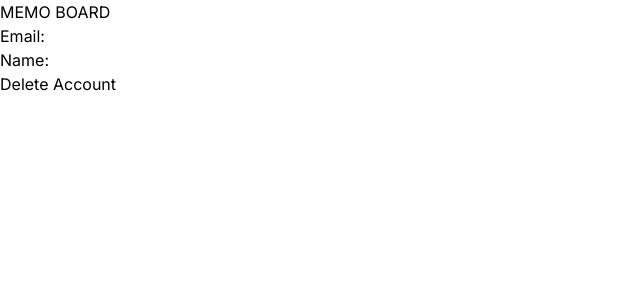
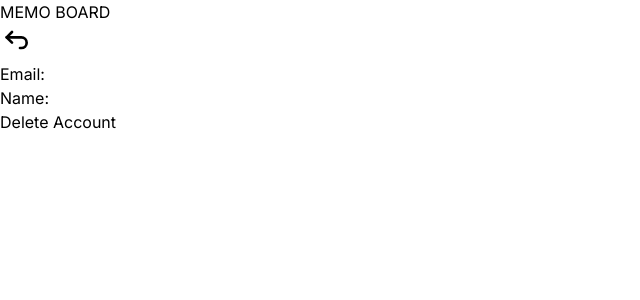
Before and after one commit to spaceofin/nextjs-prac, a Next.js app in the folder memo-board/: page /account-settings in a window 1280 px wide. Shown: the top 300 px of the page, without its empty margins (0-640 px from the left). Built offline with nearby package versions, Linux system fonts and the light colour scheme; no server answers.

Commit message:
[memo-board]feat: implement deleteUser server action and delete user account when 'yes' is clicked in confirmation modal

```diff
--- a/memo-board/src/app/account-settings/delete-account.tsx
+++ b/memo-board/src/app/account-settings/delete-account.tsx
@@ -2,13 +2,20 @@
 
 import { useState } from "react";
 import ConfirmModal from "../components/confirm-modal";
+import deleteUser from "../service/account-service";
+import { signOut } from "next-auth/react";
 
 export default function DeleteAccount({ id }: { id: string }) {
   const [isModalOpen, setIsModalOpen] = useState(false);
 
-  const onConfirm = (confirmed: boolean) => {
+  const onConfirm = async (confirmed: boolean) => {
     if (confirmed === true) {
-      console.log("account deleted:", id);
+      try {
+        await deleteUser(id);
+        signOut({ redirectTo: "/" });
+      } catch (error) {
+        console.error("error deleting user:", error);
+      }
     }
 
     setIsModalOpen(false);
--- a/memo-board/src/app/account-settings/page.tsx
+++ b/memo-board/src/app/account-settings/page.tsx
@@ -1,12 +1,16 @@
 import { auth } from "../auth";
+import BackButton from "../components/back-button";
 import DeleteAccount from "./delete-account";
 
 export default async function AccountSettings() {
   const session = await auth();
 
   return (
-    <div className="relaltive flex justify-center items-center w-full h-full">
-      <div className="flex flex-col justify-between m-10 w-[500px] h-[350px] bg-gray-200 rounded-md p-10 text-xl font-mono">
+    <div className="relaltive flex flex-col justify-center items-center w-full h-full">
+      <div className="flex w-[500px] justify-end mb-2">
+        <BackButton />
+      </div>
+      <div className="flex flex-col justify-between w-[500px] h-[350px] bg-gray-200 rounded-md p-10 text-xl font-mono">
         <div>
           <p>Email: {session?.user?.email}</p>
           <p>Name: {session?.user?.name}</p>
--- /dev/null
+++ b/memo-board/src/app/service/account-service.ts
@@ -0,0 +1,13 @@
+"use server";
+
+import { db } from "../db";
+
+export default async function deleteUser(id: string) {
+  try {
+    await db.user.delete({
+      where: { id },
+    });
+  } catch (err) {
+    console.log("error deleting account:", err);
+  }
+}
```
Also changed, not shown: 1 other file (tests, documents, lock files or other folders).
